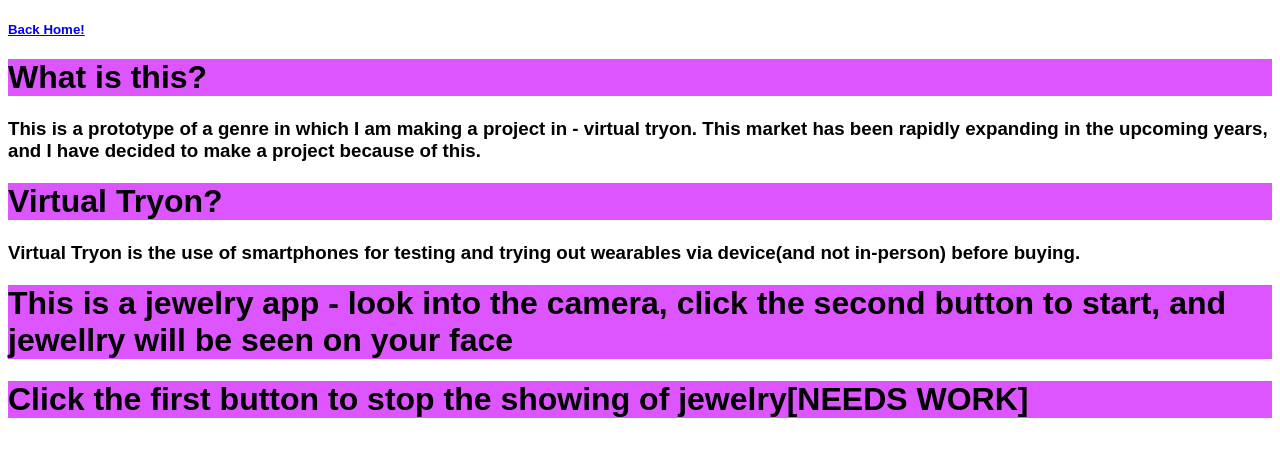
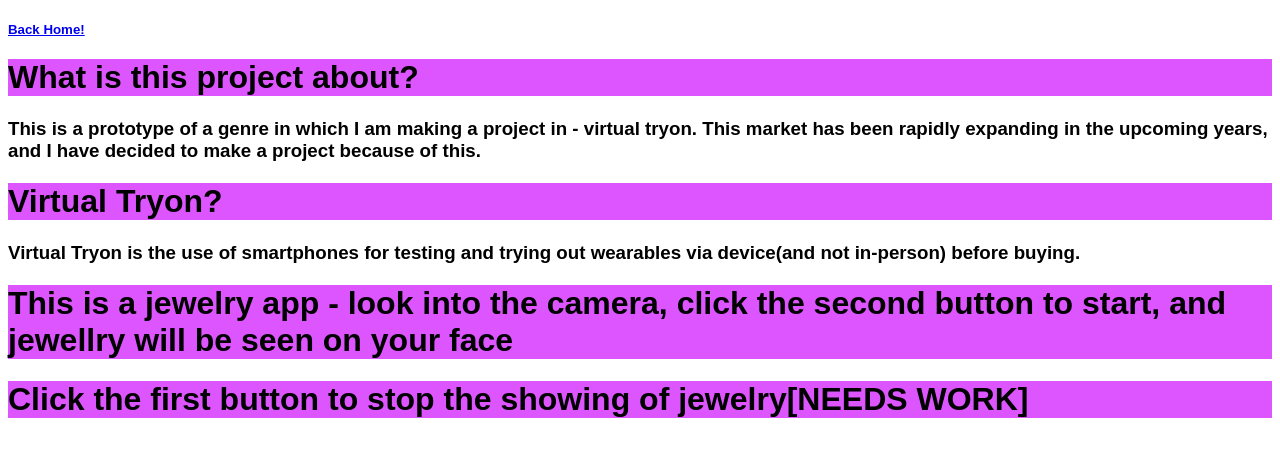
Before and after one commit to dewball345/virtual-tryon, a plain HTML site: page info.html in a window 1280 px wide. Drawn offline with Linux system fonts and the light colour scheme.

Commit message:
small changes

```diff
--- a/info.html
+++ b/info.html
@@ -10,7 +10,7 @@
             }
         </style>
         <a href="index.html"><h5>Back Home!</h5></a>
-        <h1>What is this?</h1>
+        <h1>What is this project about?</h1>
         <h3>This is a prototype of a genre in which I am making a project in - virtual tryon. This market has been rapidly expanding in the upcoming years, and I have decided to make a project because of this.</h3>
         <h1>Virtual Tryon?</h1>
         <h3>Virtual Tryon is the use of smartphones for testing and trying out wearables via device(and not in-person) before buying.</h3>
```
